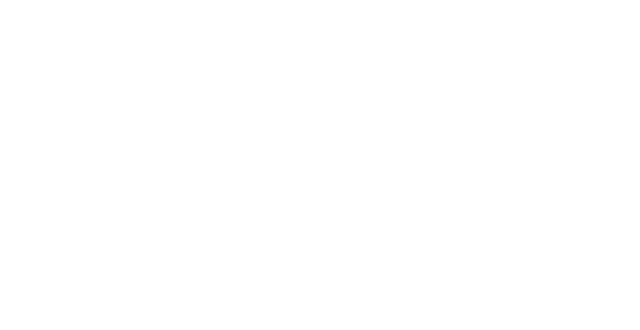
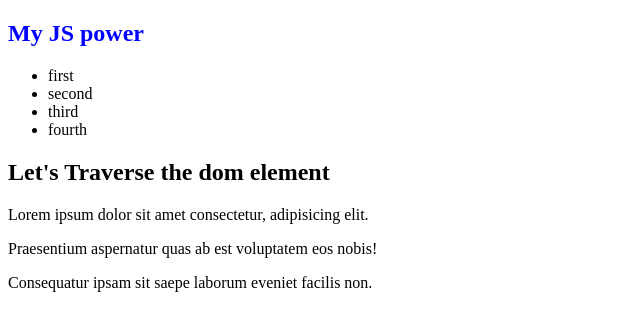
Before and after one commit to Idba1/play-with-dom, a plain HTML site: page index.htm in a window 1280 px wide. Shown: the whole page, without its empty margins (0-640 px from the left). Drawn offline with Linux system fonts and the light colour scheme.

Commit message:
traverse getElementById

```diff
--- a/index.htm
+++ b/index.htm
@@ -7,5 +7,18 @@
 </head>
 <body>
 
+    <h2 id="title">Welcome to play with dom</h2>
+    <ul id="li-container" class="lists">
+        <li class="li-items">first</li>
+        <li class="li-items">second</li>
+        <li class="li-items">third</li>
+        <li class="li-items">fourth</li>
+    </ul>
+
+    <h2>Let's Traverse the dom element</h2>
+    <p>Lorem ipsum dolor sit amet consectetur, adipisicing elit.</p>
+    <p>Praesentium aspernatur quas ab est voluptatem eos nobis!</p>
+    <p>Consequatur ipsam sit saepe laborum eveniet facilis non.</p>
+    <script src="script.js"></script>
 </body>
 </html>
--- /dev/null
+++ b/script.js
@@ -0,0 +1,6 @@
+console.log("hello");
+
+const title = document.getElementById('title');
+title.innerText = 'My JS power';
+title.style.color = "blue";
+console.log(title.innerText);
```
